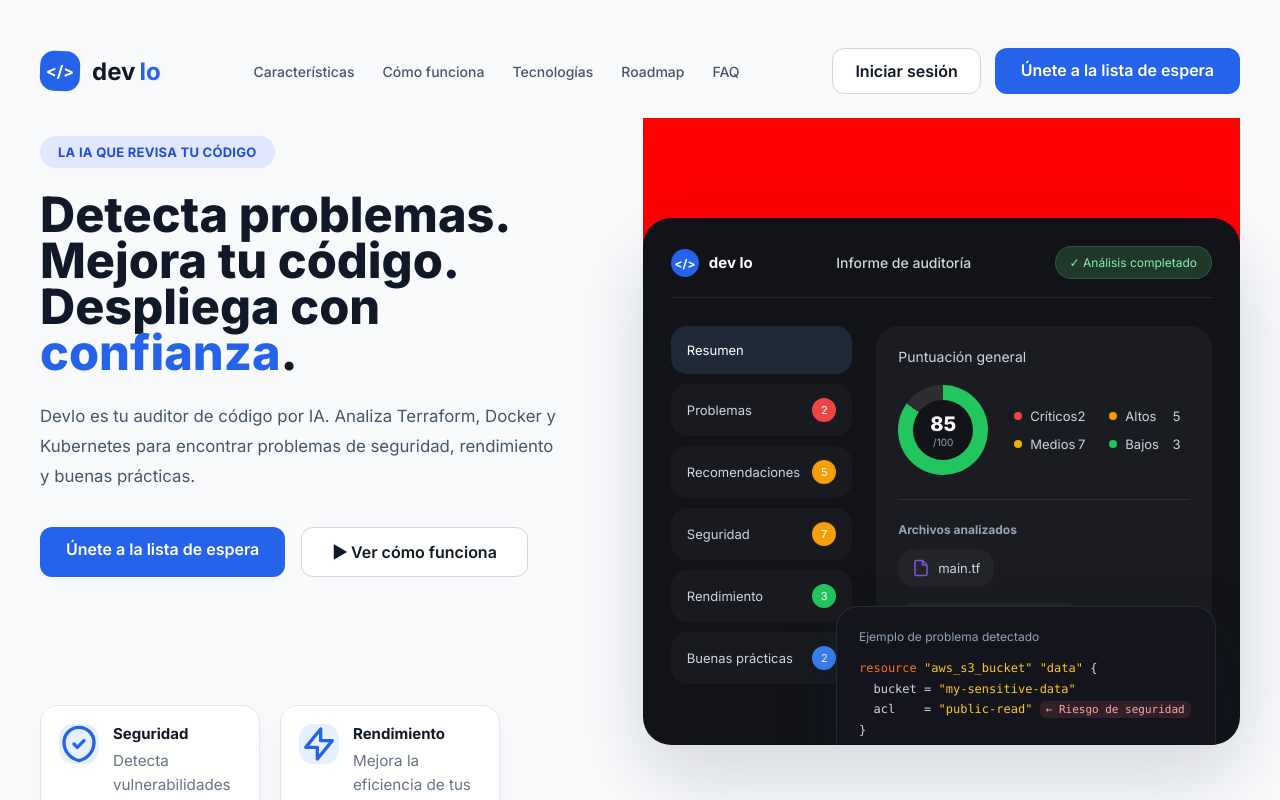
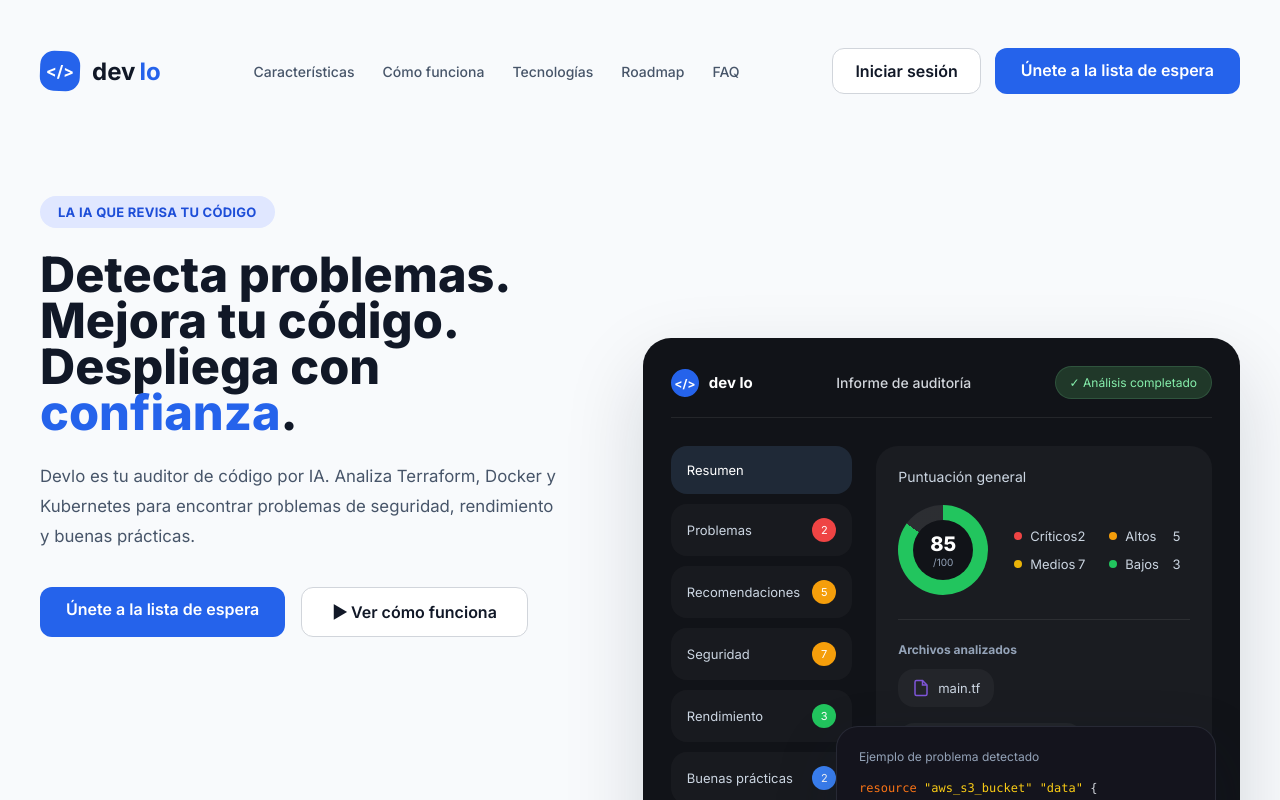
Before and after one commit to Devlo023/Devlo, a Next.js app in the folder landing-devlo/: page / in a window 1280 px wide. Shown: the top 800 px of the page. Built offline with nearby package versions, Linux system fonts and the light colour scheme.

Commit message:
Update Devlo landing page

```diff
--- a/landing-devlo/app/globals.css
+++ b/landing-devlo/app/globals.css
@@ -290,9 +290,13 @@ button {
 }
 
 .hero-visual {
-    background: red !important;
+    position: relative;
+    display: flex;
+    justify-content: center;
+    align-items: flex-start;
+    padding-top: 120px;
+    background: transparent !important;
 }
-
 
 .dashboard-card {
   position: relative;
```
